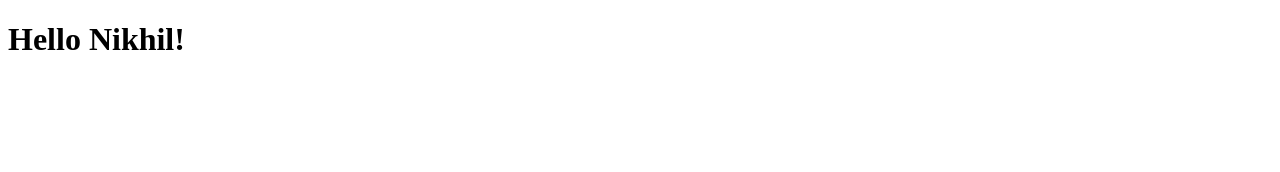
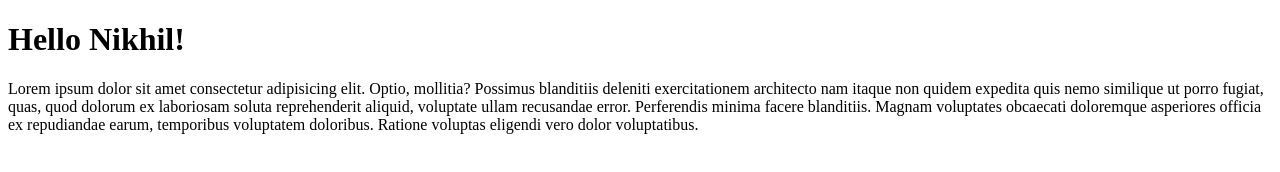
Before and after one commit to geekyjha9/demo-nikhil-geekster, a plain HTML site: page index.html in a window 1280 px wide. Drawn offline with Linux system fonts and the light colour scheme.

Commit message:
one para is added in index.html

```diff
--- a/index.html
+++ b/index.html
@@ -7,5 +7,7 @@
 </head>
 <body>
     <h1>Hello Nikhil!</h1>
+
+    <p>Lorem ipsum dolor sit amet consectetur adipisicing elit. Optio, mollitia? Possimus blanditiis deleniti exercitationem architecto nam itaque non quidem expedita quis nemo similique ut porro fugiat, quas, quod dolorum ex laboriosam soluta reprehenderit aliquid, voluptate ullam recusandae error. Perferendis minima facere blanditiis. Magnam voluptates obcaecati doloremque asperiores officia ex repudiandae earum, temporibus voluptatem doloribus. Ratione voluptas eligendi vero dolor voluptatibus.</p>
 </body>
 </html>
```
